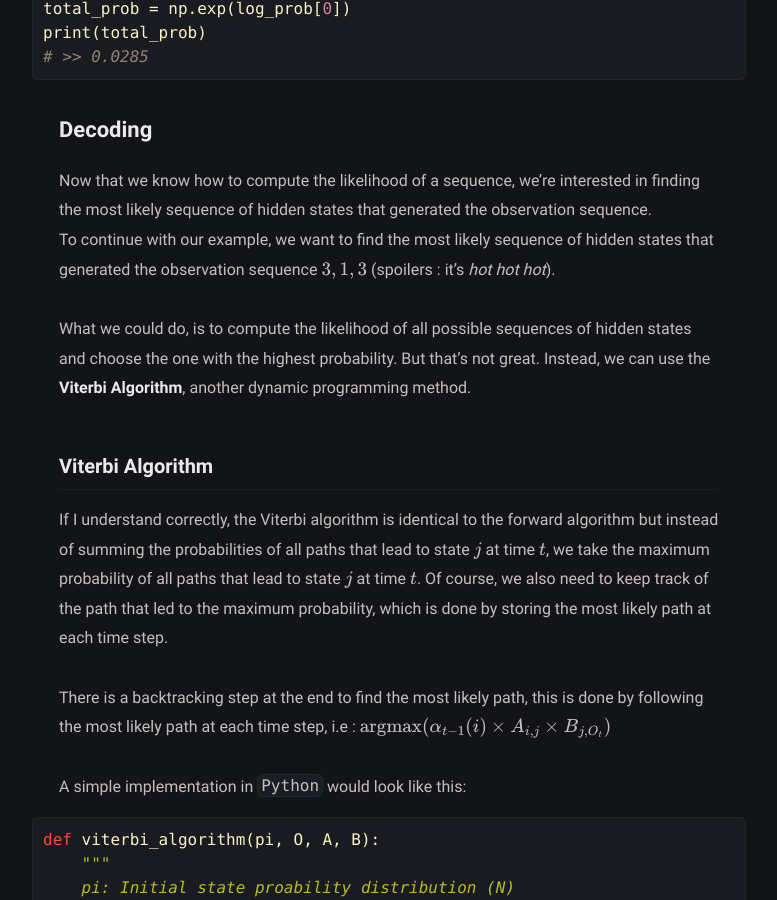
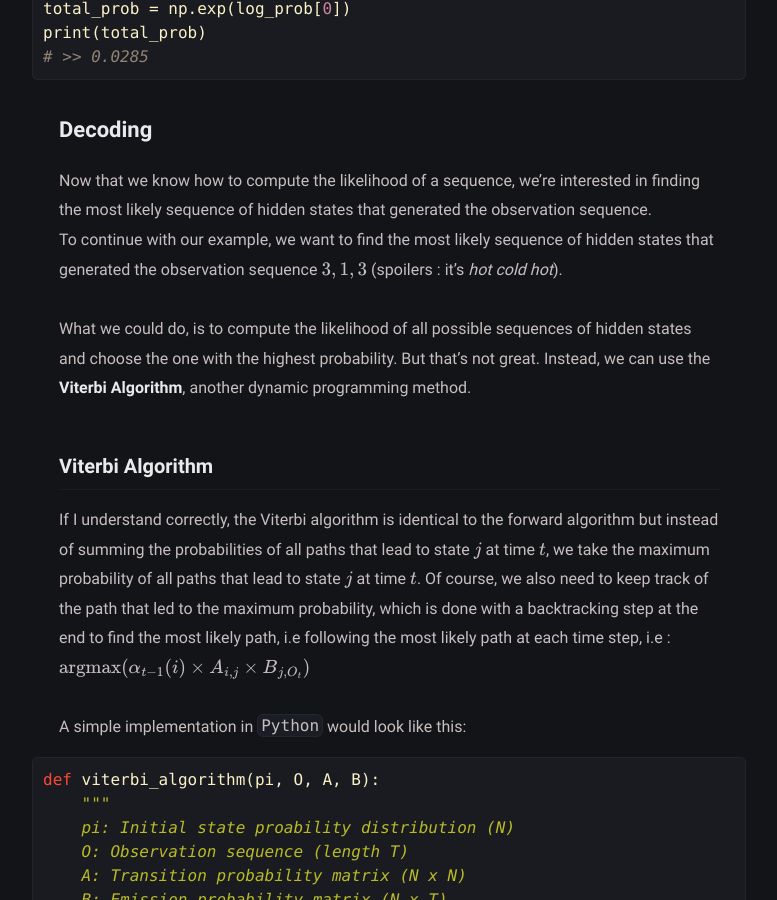
Before and after one commit to Cyril9227/cyril9227.github.io, a Jekyll site: the page built from _posts/markov-chain/2024-08-28-markov-chain.md, in a window 1280 px wide and 900 px high, scrolled down 9352 px. Shown: the whole window, without its empty margins (251-1028 px from the left). Built offline with Jekyll 4.4.1, drawn with Linux system fonts in a browser that asks for light colours; some of the changed lines change nothing that is shown; some of the changed text lies outside the part shown.

Commit message:
to do : explain backtrack

````diff
--- a/_posts/markov-chain/2024-08-28-markov-chain.md
+++ b/_posts/markov-chain/2024-08-28-markov-chain.md
@@ -247,16 +247,14 @@ print(total_prob)
 ## Decoding
 
 Now that we know how to compute the likelihood of a sequence, we're interested in finding the most likely sequence of hidden states that generated the observation sequence.<br>
-To continue with our example, we want to find the most likely sequence of hidden states that generated the observation sequence $$3, 1, 3$$ (spoilers : it's _hot hot hot_).
+To continue with our example, we want to find the most likely sequence of hidden states that generated the observation sequence $$3, 1, 3$$ (spoilers : it's _hot cold hot_).
 
 What we could do, is to compute the likelihood of all possible sequences of hidden states and choose the one with the highest probability. But that's not great. Instead, we can use the **Viterbi Algorithm**, another dynamic programming method.
 
 ### Viterbi Algorithm
 
 If I understand correctly, the Viterbi algorithm is identical to the forward algorithm but instead of summing the probabilities of all paths that lead to state $$j$$ at time $$t$$, we take the maximum probability of all paths that lead to state $$j$$ at time $$t$$.
-Of course, we also need to keep track of the path that led to the maximum probability, which is done by storing the most likely path at each time step.
-
-There is a backtracking step at the end to find the most likely path, this is done by following the most likely path at each time step, i.e : $$\text{argmax}(\alpha_{t-1}(i) \times A_{i, j} \times B_{j, O_{t}})$$
+Of course, we also need to keep track of the path that led to the maximum probability, which is done with a backtracking step at the end to find the most likely path, i.e following the most likely path at each time step, i.e : $$\text{argmax}(\alpha_{t-1}(i) \times A_{i, j} \times B_{j, O_{t}})$$
 
 A simple implementation in `Python` would look like this:
 
@@ -300,17 +298,20 @@ def viterbi_algorithm(pi, O, A, B):
 We can verify our results with the `hmmlearn` package (using the same model as above):
 
 ```python
-log_prob, best_path = gen_model.decode(O_, algorithm="viterbi")
+log_prob, best_path = gen_model.decode(O_, algorithm="viterbi")  # log prob because of numerical stability n what not
 print(np.exp(log_prob), best_path)
 # >> 0.012799999999999997 [1 0 1]
 
 ```
+## Training
 
-## Putting it all together
+### Baum-Welch Algorithm
+
+## Putting it all together : concrete example on stock prices
 
 ## Am I rich yet ?
 
-**No lol**
+**No lol, thanks for reading**
 
 # Resources
 
````
